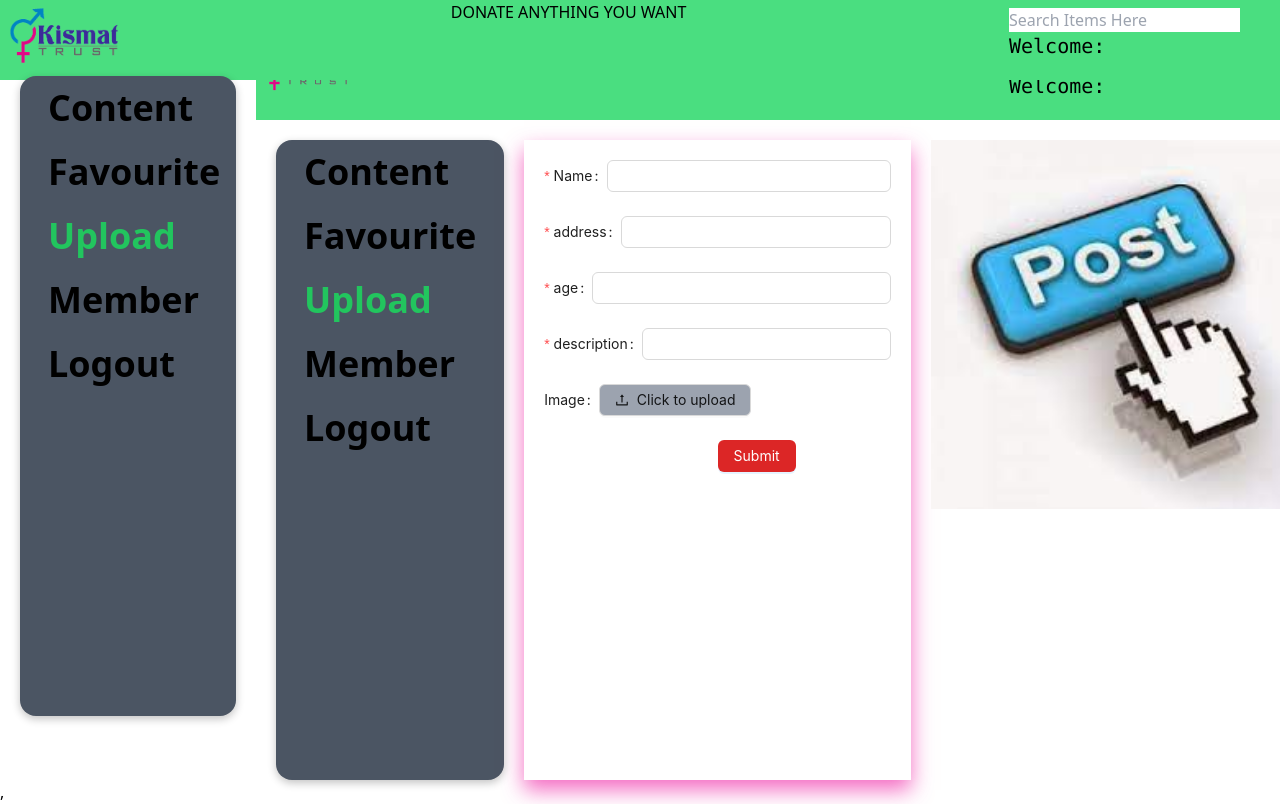
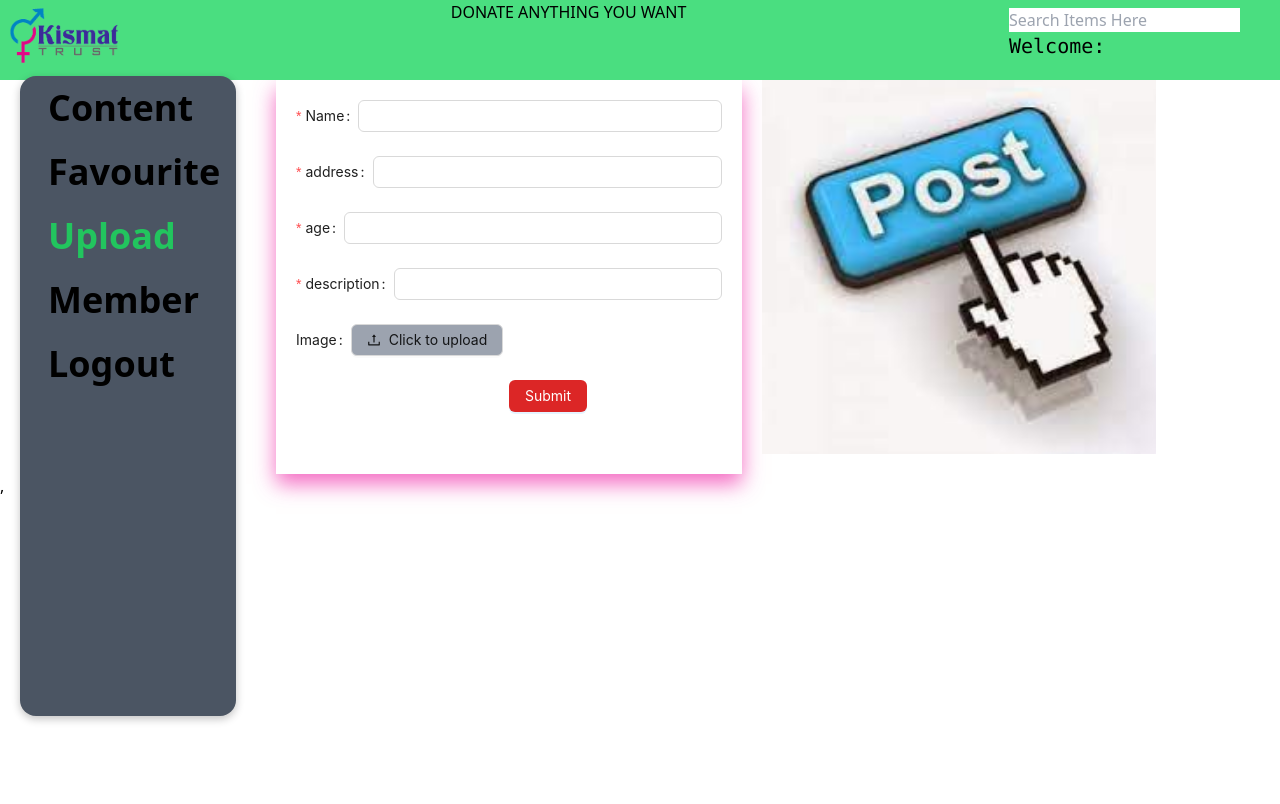
Before and after one commit to KISMAT1234/Donationproject, a React (Vite) app in the folder frontreact/: page /Mainpage/upload in a window 1280 px wide. Built offline with nearby package versions, Linux system fonts and the light colour scheme.

Commit message:
top and nav removed because of oulet initialized

```diff
--- a/frontreact/src/components/afterlogin/Favourites.jsx
+++ b/frontreact/src/components/afterlogin/Favourites.jsx
@@ -1,6 +1,4 @@
 // import axiosUrl from "../url/Axiosurl";
-import Topbar from "./bar/Top";
-import Leftbar from "./bar/Leftbar"
 import { useSelector} from 'react-redux'
 
 const Favourites = () => {
@@ -11,9 +9,7 @@ const Favourites = () => {
 
 return (
     <>
-      <Topbar/>
-      <div className="md:flex">
-        <Leftbar/>
+
         <div className=" w-[100%]">
           {
             data?
@@ -33,7 +29,6 @@ return (
             :<h1>you dont have data</h1>
           }
         </div>
-      </div>
     </>
 )
 }
--- a/frontreact/src/components/afterlogin/Mainpage.jsx
+++ b/frontreact/src/components/afterlogin/Mainpage.jsx
@@ -1,10 +1,9 @@
 import React,{useEffect,useState,useRef} from "react";
 import axiosUrl from "../url/Axiosurl";
-import Topbar from "./bar/Top";
-import Leftbar from "./bar/Leftbar"
 import save from  '../image/save.gif'
 import { useDispatch } from 'react-redux'
 import {Star} from "../../slices/addSlice"
+import {Outlet} from "react-router-dom";
 
 
 
@@ -46,14 +45,12 @@ function Content(){
 
     return (
         <>
-        <Topbar/>
-        <div className="md:flex">
-           <Leftbar/>
 
-             {loading ? (<div>Loading content...</div>) : <div className="sm:grid sm:grid-cols-2 md:grid-cols-3">
+
+             {loading ? (<div>Loading content...</div>) : <div className=" sm:grid sm:grid-cols-2 md:grid-cols-3">
              {
                 content.map((data,index)=>(
-                  <div key={index}  className="md:w-[90%] h-[70vh] px-5 h-max ml-5 mr-5 py-5 mt-5 rounded-xl shadow-[0px_4px_16px_rgba(17,17,26,0.1),_0px_8px_24px_rgba(17,17,26,0.1),_0px_16px_56px_rgba(17,17,26,0.1)]">
+                  <div key={index}  className="md:w-[90%] h-[70vh] px-5 h-max ml-5 mr-5 py-5 mt-10 rounded-xl shadow-[0px_4px_16px_rgba(17,17,26,0.1),_0px_8px_24px_rgba(17,17,26,0.1),_0px_16px_56px_rgba(17,17,26,0.1)]">
                    <div>{data.name}</div>
                    <div>{data.address}</div>
                    <div>{data.age}</div>
@@ -79,9 +76,6 @@ function Content(){
              }
              </div>
              }
-
-            </div>
-
     </>
   )
 }
--- a/frontreact/src/components/afterlogin/Members.jsx
+++ b/frontreact/src/components/afterlogin/Members.jsx
@@ -1,8 +1,7 @@
 import React,{useEffect,useState} from "react";
 import axiosUrl from "../url/Axiosurl";
 import { Link } from "react-router-dom";
-import Topbar from "./bar/Top";
-import Leftbar from "./bar/Leftbar"
+
 
 
 
@@ -32,15 +31,13 @@ function MemberList(){
 
     return(
         <>
-        <Topbar/>
-        <div className="md:flex">
-          <Leftbar/>
-          <div className="md:flex px-5 py-1 mx-5 my-5 shadow-[-10px_-10px_30px_4px_rgba(0,0,0,0.1),_10px_10px_30px_4px_rgba(45,78,255,0.15)]">
+
+          <div className="md:flex px-5 py-1 mx-5 my-10 shadow-[-10px_-10px_30px_4px_rgba(0,0,0,0.1),_10px_10px_30px_4px_rgba(45,78,255,0.15)]">
              {loading ? (<div>Loading...</div>) :
                <div className="">
                   {
                   users.map((data,index)=>(
-                    <div className="flex mt-10 justify-between">
+                    <div className="flex  py-10 justify-between border-b-2 border-gray-600">
                       <div className="w-[40%] md:w-[20%] rounded-[50%] ">
                         <img src={data.image} className="rounded-[50%] "/>
                       </div>
@@ -49,6 +46,7 @@ function MemberList(){
                       <div>
                         <button class=" md:text-2xl bg-green-400 rounded-2xl px-3 py-2 hover:bg-green-600 hover:text-slate-100">Add Member</button>
                       </div>
+
                     </div>
 
                   ))
@@ -58,7 +56,6 @@ function MemberList(){
              }
               </div>
 
-         </div>
         </>
         )
     }
--- a/frontreact/src/components/afterlogin/Upload.jsx
+++ b/frontreact/src/components/afterlogin/Upload.jsx
@@ -1,139 +1,4 @@
 
-// import React from 'react';
-// import { PlusOutlined } from '@ant-design/icons';
-// import { Button, Form, Input, InputNumber, Upload } from 'antd';
-// const layout = {
-//   labelCol: {
-//     span: 8,
-//   },
-//   wrapperCol: {
-//     span: 16,
-//   },
-// };
-
-// /* eslint-disable no-template-curly-in-string */
-// const validateMessages = {
-//   required: '${label} is required!',
-//   types: {
-//     email: '${label} is not a valid email!',
-//     number: '${label} is not a valid number!',
-//   },
-//   number: {
-//     range: '${label} must be between ${min} and ${max}',
-//   },
-// };
-// /* eslint-enable no-template-curly-in-string */
-
-// const normFile = (e) => {
-//   if (Array.isArray(e)) {
-//     return e;
-//   }
-//   return e?.fileList;
-// };
-
-// const onFinish = (values) => {
-//   const data = values.user
-//   console.log('Received values of form: ', data);
-
-//   axiosUrl.post("/upload",data).then((response)=>{
-//     if(response){
-//       alert("datasend successfull");
-//     }
-//   }).catch((err)=>{
-//     console.log(err);
-//   })
-// };
-
-
-// const App = () => (
-//   <>
-//   <Topbar/>
-//   <div className="md:flex ">
-//   <Leftbar/>
-//   <div className="md:flex w-[100%]">
-//   <Form
-//   className="mt-5 py-5 md:w-[40%] shadow-[0_10px_20px_rgba(240,_46,_170,_0.7)]"
-//     {...layout}
-//     name="nest-messages"
-//     onFinish={onFinish}
-//     style={{
-//       maxWidth: 900,
-//     }}
-//     validateMessages={validateMessages}
-//   >
-//     <Form.Item
-//       name={['user', 'name']}
-//       label="Name"
-//       rules={[
-//         {
-//           required: true,
-//         },
-//       ]}
-//     >
-//       <Input />
-//     </Form.Item>
-
-//     <Form.Item
-//       name={['user', 'address']}
-//       label="Address"
-//       rules={[
-//         {
-//           required: true,
-//         },
-//       ]}
-//     >
-//       <Input />
-//     </Form.Item>
-
-//     <Form.Item
-//       name={['user', 'age']}
-//       label="Age"
-//       rules={[
-//         {
-//           type: 'number',
-//           min: 0,
-//           max: 99,
-//         },
-//       ]}
-//     >
-//       <InputNumber />
-//     </Form.Item>
-//         <Form.Item name={['user', 'description']} label="Description">
-//         <Input.TextArea />
-//       </Form.Item>
-
-
-//     <Form.Item
-//       wrapperCol={{
-//         ...layout.wrapperCol,
-//         offset: 8,
-//       }}
-//     >
-//     </Form.Item>
-
-//     {/* <Form.Item label="Upload" valuePropName="fileList" getValueFromEvent={normFile}>
-//       <Upload action="/upload.do" listType="picture-card">
-//         <button style={{ border: 0, background: 'none' }} type="button">
-//           <PlusOutlined />
-//           <div style={{ marginTop: 8 }}>Upload</div>
-//         </button>
-//       </Upload>
-//     </Form.Item> */}
-
-//       <Button className="bg-red-600 flex ml-[50%]" type="primary" htmlType="submit">
-//         Submit
-//       </Button>
-//   </Form>
-
-//   </div>
-//   </div>
-//   </>
-// );
-// export default App;\
-
-
-import Topbar from "./bar/Top";
-import Leftbar from "./bar/Leftbar"
 import axiosUrl from "../url/Axiosurl";
 import React, { useState } from 'react';
 import { Form, Input, Button, Upload, message } from 'antd';
@@ -181,12 +46,10 @@ const FormWithUpload = () => {
 
   return (
     <>
-      <Topbar/>
-  <div className="md:flex ">
-  <Leftbar/>
-     <div className="md:flex w-[100%]">
+
+     <div className=" mx-5 md:flex w-[100%]">
           <Form form={form} onFinish={onFinish}
-            className="mt-5 px-5 py-5 md:w-[60%] shadow-[0_10px_20px_rgba(240,_46,_170,_0.7)]"
+            className=" mt-10 px-5 py-5 md:w-[60%] shadow-[0_10px_20px_rgba(240,_46,_170,_0.7)]"
           >
             <Form.Item name="name" label="Name" rules={[{ required: true }]}>
               <Input />
@@ -221,7 +84,6 @@ const FormWithUpload = () => {
              <img src={post} className="w-[400px] m-[20px]"/>
           </div>
       </div>
-    </div>
     </>
   );
 };
```
